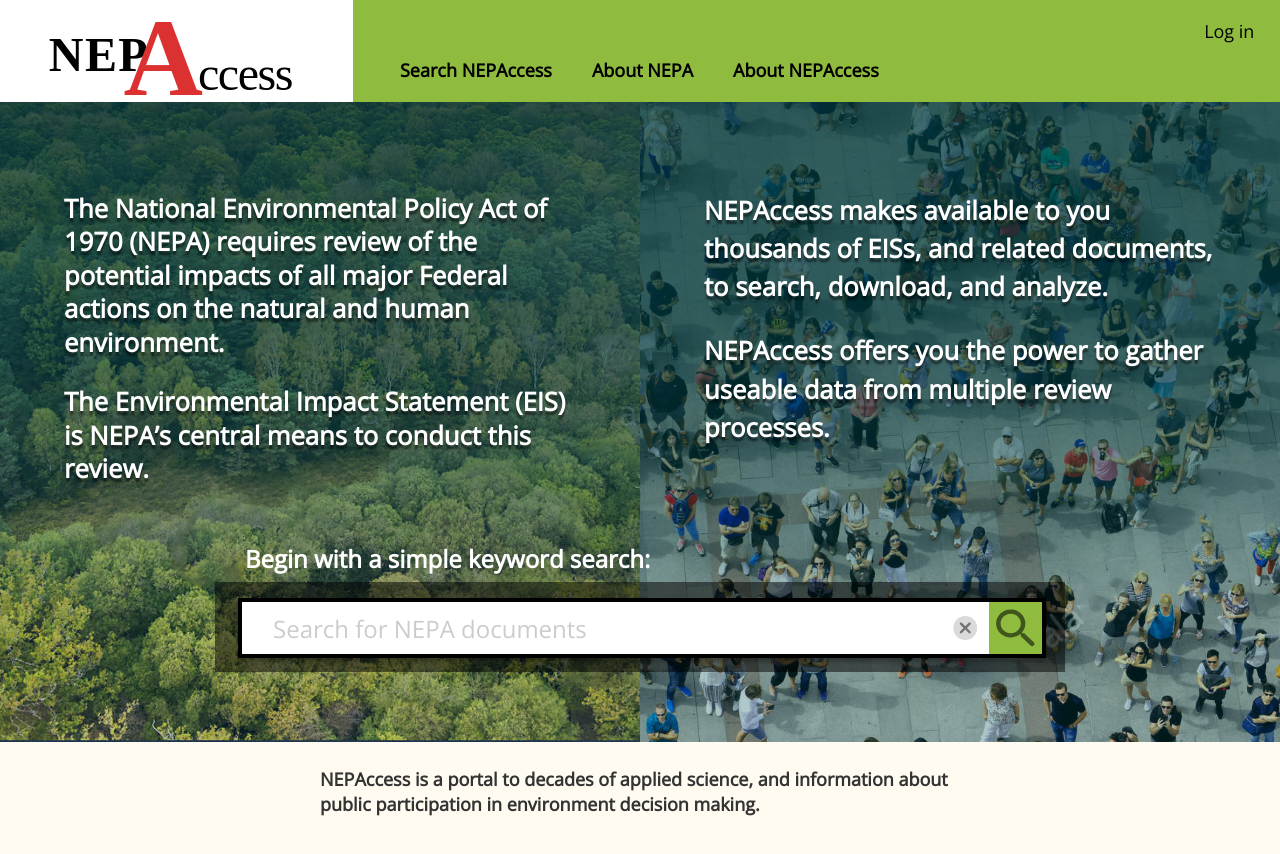
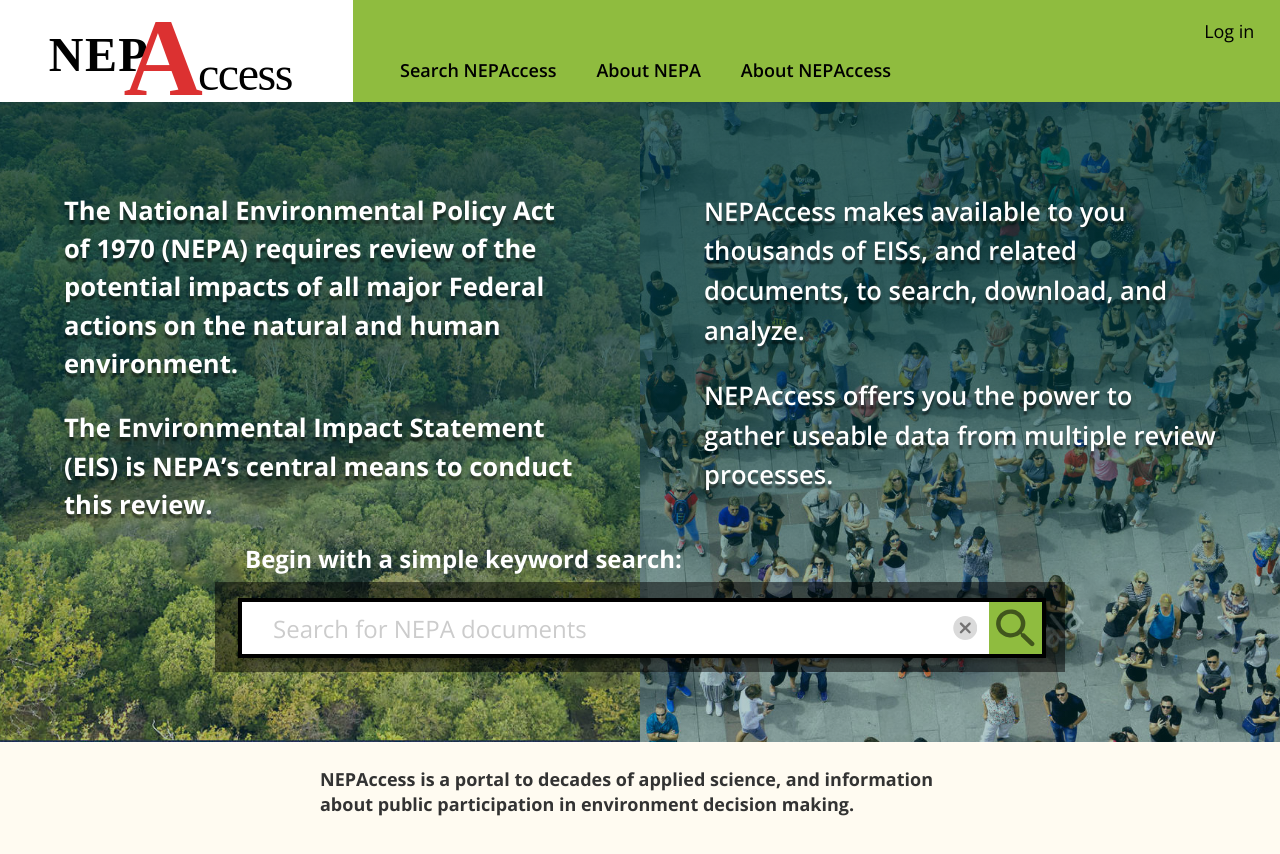
Before and after one commit to GeorgeMSchaffer/nepaccessFront, a React (Create React App) app: page / in a window 1280 px wide. Shown: the top 854 px of the page. Built offline with nearby package versions, Linux system fonts and the light colour scheme; no server answers.

Commit message:
CSS fixes: open sans font import corrected for boldness; dynamic line-height for landing

```diff
--- a/src/index.css
+++ b/src/index.css
@@ -1,5 +1,5 @@
-@import url(http://fonts.googleapis.com/css?family=Open+Sans);
-@import url(http://fonts.googleapis.com/css?family=EB+Garamond);
+@import url('https://fonts.googleapis.com/css?family=Open+Sans:400,600,700');
+@import url('http://fonts.googleapis.com/css?family=EB+Garamond');
 
 html, body, #home-page, #root {
   min-width: 900px;
--- a/src/landing.css
+++ b/src/landing.css
@@ -206,6 +206,11 @@
 /** These numbers have to change every time the front page text changes, or else don't use dynamic font scaling */
 .size {
   font-size: 2vmax;
+  line-height: 3vmax;
+}
+
+#subhead>p.size {
+  line-height: 3.1vmax;
 }
 
 @media (max-width:1000px) {
```
